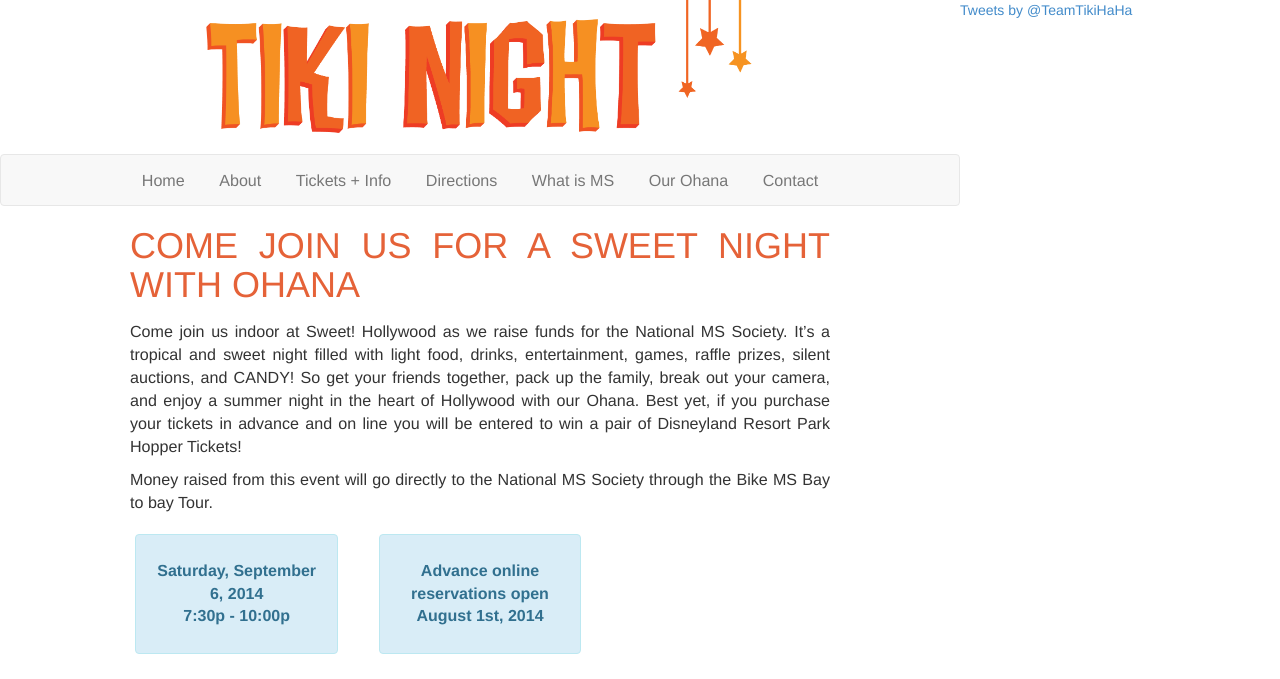
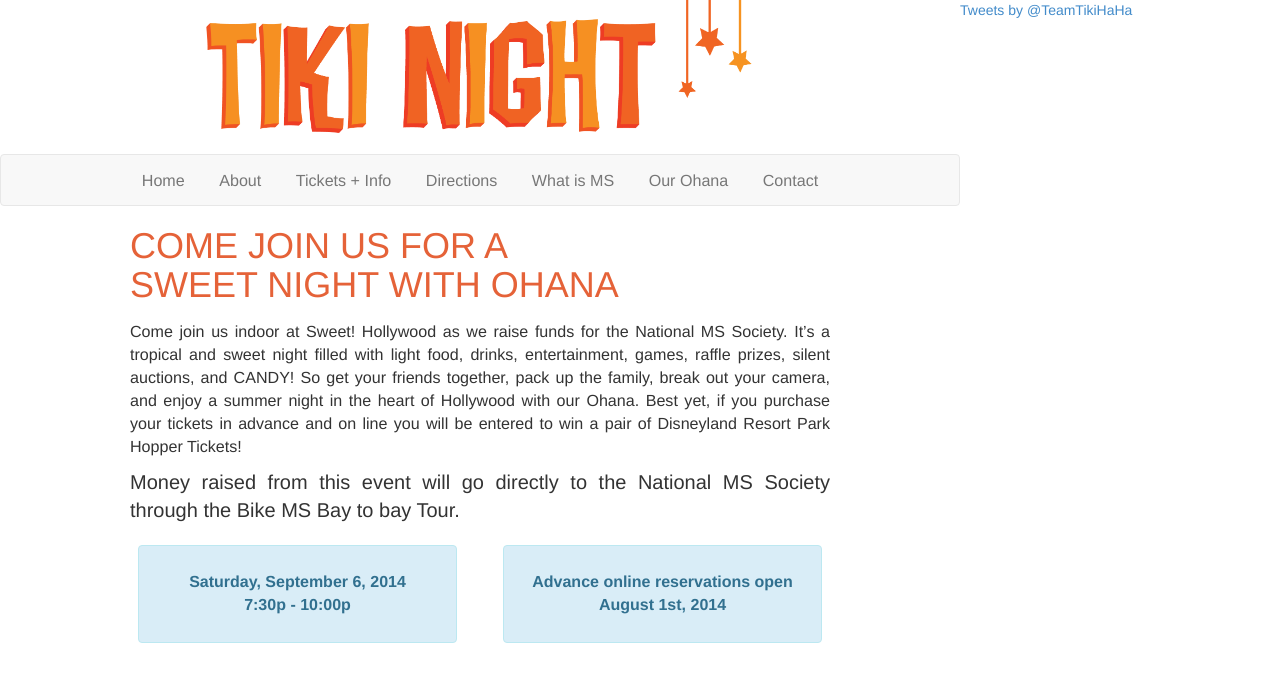
Before and after one commit to dfmcmurray/tiki-night, a Jekyll site: the page built from index.html, in a window 1280 px wide, cut to the strip 0-679 px from the top of the page. Built offline with Jekyll 4.4.1, drawn with Linux system fonts in a browser that asks for light colours; Markdown is read by kramdown in place of the engine named in the settings; comment, search, counter and statistics services are not loaded.

Commit message:
Straightening up the Home page layout.

```diff
--- a/css/main.css
+++ b/css/main.css
@@ -85,6 +85,11 @@ h2, h3, h4, h5 {
   width: 350px;
 }
 
+.important-message {
+  font-size: 20px;
+  margin: 10px 0px;
+}
+
 /* Home */
 #home .tiki-history {
   margin-top: 30px;
@@ -99,7 +104,7 @@ h2, h3, h4, h5 {
   font-size: 16px;
 }
 
-#home .tiki-history * {
+#home .tiki-history .video-container {
   text-align: center;
 }
 
--- a/index.html
+++ b/index.html
@@ -6,26 +6,27 @@ showFooter: true
 
 <div id="home">
 	<h1>
-		COME JOIN US FOR A SWEET NIGHT WITH OHANA
+		COME JOIN US FOR A <br>
+		SWEET NIGHT WITH OHANA
 	</h1>
 
 	<p>
 		Come join us indoor at Sweet! Hollywood as we raise funds for the National MS Society.  It’s a tropical and sweet night filled with light food, drinks, entertainment, games, raffle prizes, silent auctions, and CANDY!  So get your friends together, pack up the family, break out your camera, and enjoy a summer night in the heart of Hollywood with our Ohana. Best yet, if you purchase your tickets in advance and on line you will be entered to win a pair of Disneyland Resort Park Hopper Tickets!
 	</p>
 
-	<p>
+	<p class='important-message'>
 		Money raised from this event will go directly to the National MS Society through the Bike MS Bay to bay Tour.
 	</p>
 
 	<div class='row announcements'>
-		<div class='col-md-4'>
+		<div class='col-md-6'>
 			<div class='alert alert-info'>
 				Saturday, September 6, 2014 <br>
 				7:30p - 10:00p
 			</div>
 		</div>
 
-		<div class='col-md-4'>
+		<div class='col-md-6'>
 			<div class='alert alert-info'>
 				Advance online reservations open <br>
 				August 1st, 2014
@@ -34,7 +35,7 @@ showFooter: true
 	</div>
 
 	<div class='row tiki-history'>
-		<div class='col-md-4'>
+		<div class='col-md-6'>
 			<p>
 				Started as just a private pot luck party for friends and family in 2004, Tiki Night has grown into a fully themed night of entertainment to help support the National MS Society.
 			</p>
@@ -43,7 +44,7 @@ showFooter: true
 				Come join us with your own friends and family as we eat, drink, play, and Sweeten The Night To Fight MS!
 			</p>
 		</div>
-		<div class='col-md-4'>
+		<div class='col-md-6 video-container'>
 			<iframe width="300" height="240" src="http://www.youtube.com/embed/mBHtObU28Gk" frameborder="0" style="border:0"></iframe>
 			<p class='video-caption'>
 				Tiki Night 2012
```
